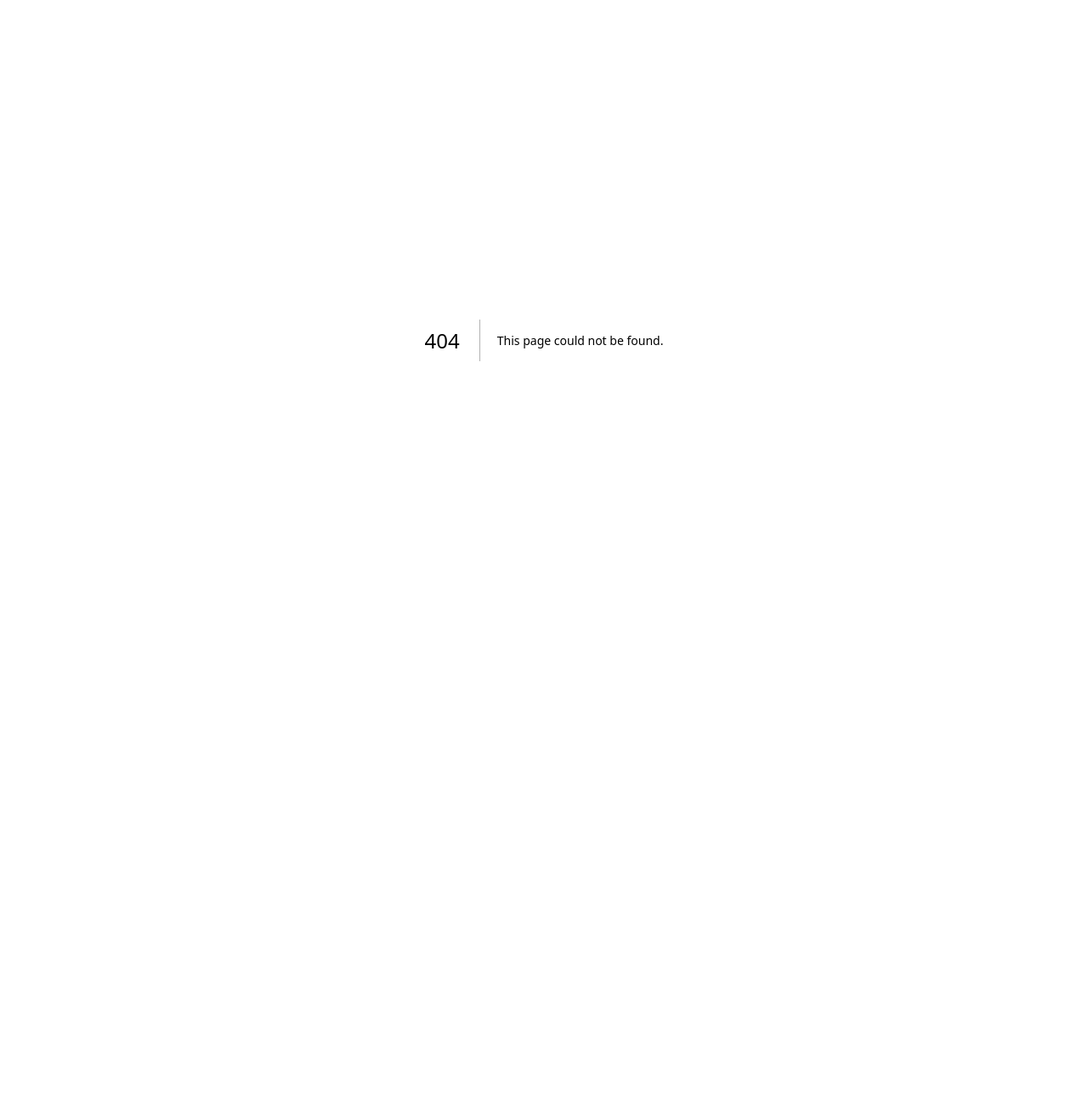
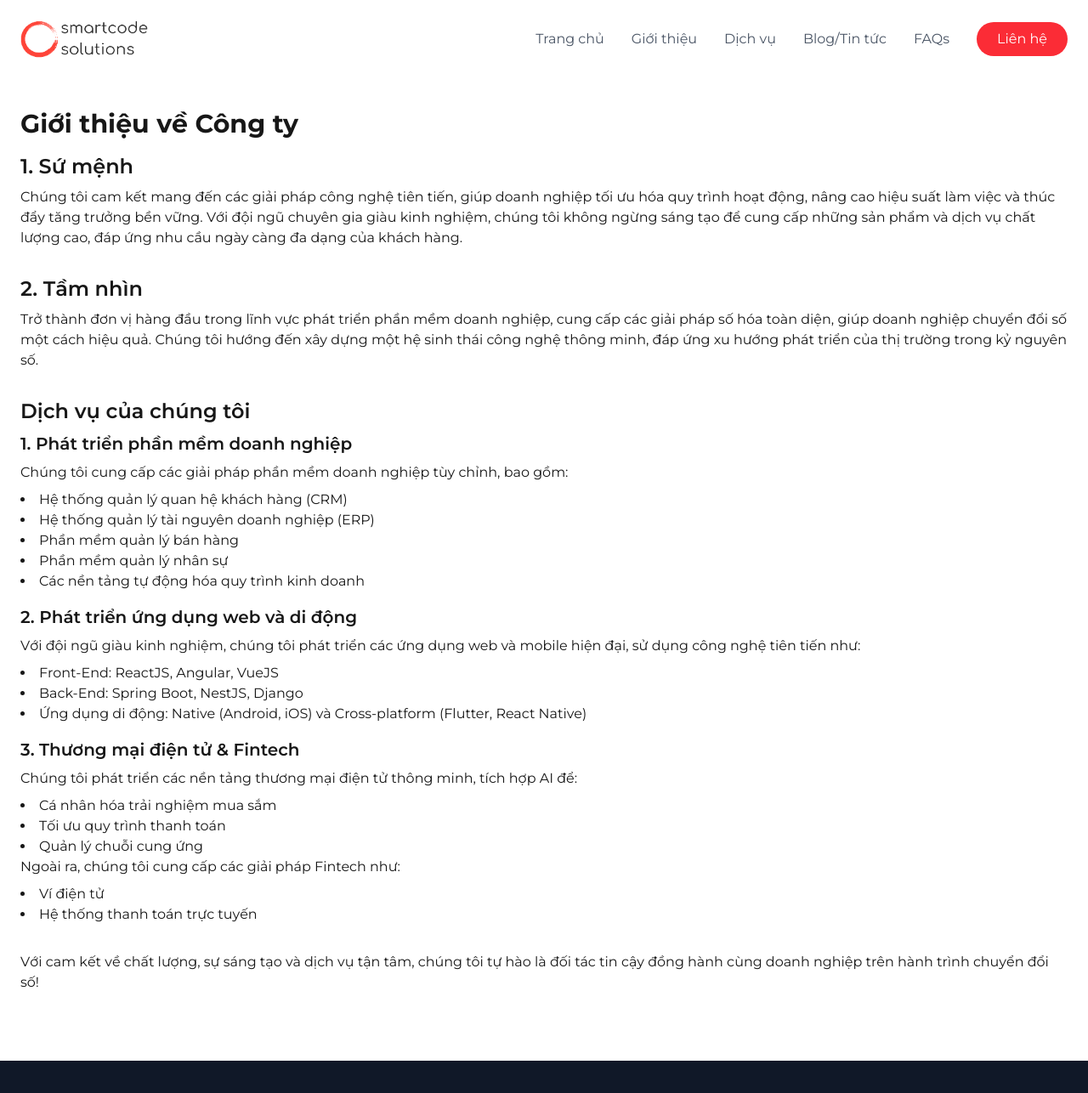
Before and after one commit to vmtri96/landing-page, a Next.js app: page /about-us in a window 1280 px wide. Before the commit this address had no page. Shown: the top 1286 px of the page at 85% size. Before the commit the page ends 800 px from the top, so only its background shows below. Built offline with nearby package versions, Linux system fonts and the light colour scheme.

Commit message:
impl about us page

```diff
--- /dev/null
+++ b/src/app/about-us/page.tsx
@@ -0,0 +1,79 @@
+import Footer from "@/components/Footer";
+import Header from "@/components/Header";
+import type { Metadata } from "next";
+
+export const metadata: Metadata = {
+  title: "Smartcode Solutions - Giới thiệu về công ty - Sứ mệnh, Tầm nhìn & Dịch vụ",
+  description: "Chúng tôi cung cấp các giải pháp phần mềm doanh nghiệp, phát triển ứng dụng web & di động, thương mại điện tử & Fintech, giúp doanh nghiệp tối ưu hóa quy trình và chuyển đổi số hiệu quả.",
+};
+
+export default function AboutUs() {
+  return (
+    <main className="min-h-screen">
+      <Header />
+      <div className="pt-24 pb-12 md:pt-32 md:pb-20 from-blue-50 to-white container mx-auto px-6">
+        <h1 className="text-3xl font-bold mb-4">Giới thiệu về Công ty</h1>
+
+        <section className="mb-8">
+          <h2 className="text-2xl font-semibold mb-2">1. Sứ mệnh</h2>
+          <p className="mb-4">
+            Chúng tôi cam kết mang đến các giải pháp công nghệ tiên tiến, giúp doanh nghiệp tối ưu hóa quy trình hoạt động, nâng cao hiệu suất làm việc và thúc đẩy tăng trưởng bền vững. Với đội ngũ chuyên gia giàu kinh nghiệm, chúng tôi không ngừng sáng tạo để cung cấp những sản phẩm và dịch vụ chất lượng cao, đáp ứng nhu cầu ngày càng đa dạng của khách hàng.
+          </p>
+        </section>
+
+        <section className="mb-8">
+          <h2 className="text-2xl font-semibold mb-2">2. Tầm nhìn</h2>
+          <p className="mb-4">
+            Trở thành đơn vị hàng đầu trong lĩnh vực phát triển phần mềm doanh nghiệp, cung cấp các giải pháp số hóa toàn diện, giúp doanh nghiệp chuyển đổi số một cách hiệu quả. Chúng tôi hướng đến xây dựng một hệ sinh thái công nghệ thông minh, đáp ứng xu hướng phát triển của thị trường trong kỷ nguyên số.
+          </p>
+        </section>
+
+        <section className="mb-8">
+          <h2 className="text-2xl font-semibold mb-2">Dịch vụ của chúng tôi</h2>
+
+          <div className="mb-4">
+            <h3 className="text-xl font-semibold mb-2">1. Phát triển phần mềm doanh nghiệp</h3>
+            <p className="mb-2">Chúng tôi cung cấp các giải pháp phần mềm doanh nghiệp tùy chỉnh, bao gồm:</p>
+            <ul className="list-disc list-inside">
+              <li>Hệ thống quản lý quan hệ khách hàng (CRM)</li>
+              <li>Hệ thống quản lý tài nguyên doanh nghiệp (ERP)</li>
+              <li>Phần mềm quản lý bán hàng</li>
+              <li>Phần mềm quản lý nhân sự</li>
+              <li>Các nền tảng tự động hóa quy trình kinh doanh</li>
+            </ul>
+          </div>
+
+          <div className="mb-4">
+            <h3 className="text-xl font-semibold mb-2">2. Phát triển ứng dụng web và di động</h3>
+            <p className="mb-2">Với đội ngũ giàu kinh nghiệm, chúng tôi phát triển các ứng dụng web và mobile hiện đại, sử dụng công nghệ tiên tiến như:</p>
+            <ul className="list-disc list-inside">
+              <li>Front-End: ReactJS, Angular, VueJS</li>
+              <li>Back-End: Spring Boot, NestJS, Django</li>
+              <li>Ứng dụng di động: Native (Android, iOS) và Cross-platform (Flutter, React Native)</li>
+            </ul>
+          </div>
+
+          <div className="mb-4">
+            <h3 className="text-xl font-semibold mb-2">3. Thương mại điện tử & Fintech</h3>
+            <p className="mb-2">Chúng tôi phát triển các nền tảng thương mại điện tử thông minh, tích hợp AI để:</p>
+            <ul className="list-disc list-inside">
+              <li>Cá nhân hóa trải nghiệm mua sắm</li>
+              <li>Tối ưu quy trình thanh toán</li>
+              <li>Quản lý chuỗi cung ứng</li>
+            </ul>
+            <p className="mb-2">Ngoài ra, chúng tôi cung cấp các giải pháp Fintech như:</p>
+            <ul className="list-disc list-inside">
+              <li>Ví điện tử</li>
+              <li>Hệ thống thanh toán trực tuyến</li>
+            </ul>
+          </div>
+        </section>
+
+        <p className="mt-8">
+          Với cam kết về chất lượng, sự sáng tạo và dịch vụ tận tâm, chúng tôi tự hào là đối tác tin cậy đồng hành cùng doanh nghiệp trên hành trình chuyển đổi số!
+        </p>
+      </div>
+      <Footer/>
+    </main>
+  )
+}
--- a/src/components/Contact.tsx
+++ b/src/components/Contact.tsx
@@ -69,10 +69,10 @@ export default function Contact() {
         <div className="max-w-4xl mx-auto">
           <div className="text-center mb-16">
             <h2 className="text-3xl md:text-4xl font-bold text-gray-900 mb-4">
-              Get In Touch
+              Liên hệ với chúng tôi
             </h2>
             <p className="text-gray-600">
-              Ready to start your digital transformation? Contact us today.
+              Bạn đã sẵn sàng bắt đầu quá trình chuyển đổi số chưa? Hãy liên hệ với chúng tôi ngay hôm nay.
             </p>
           </div>
 
@@ -80,13 +80,13 @@ export default function Contact() {
             <div className="md:flex md:flex-row gap-6">
               <div className="flex-1 mb-5 md:mb-0">
                 <label htmlFor="name" className="block text-gray-700 font-medium mb-2">
-                  Name
+                  Họ và tên
                 </label>
                 <input
                   type="text"
                   id="name"
                   className="w-full px-4 py-3 rounded-lg border border-gray-300 focus:border-transparent"
-                  placeholder="Your name"
+                  placeholder="Họ và tên của bạn"
                   value={formData.name}
                   onChange={(e) => setFormData({ ...formData, name: e.target.value })}
                 />
@@ -94,13 +94,13 @@ export default function Contact() {
               </div>
               <div className="flex-1">
                 <label htmlFor="phoneNumber" className="block text-gray-700 font-medium mb-2">
-                  Phone number
+                  Số điện thoại
                 </label>
                 <input
                   type="text"
                   id="phoneNumber"
                   className="w-full px-4 py-3 rounded-lg border border-gray-300 focus:border-transparent"
-                  placeholder="Your phone number"
+                  placeholder="Số điện thoại của bạn"
                   value={formData.phoneNumber}
                   onChange={(e) => setFormData({ ...formData, phoneNumber: e.target.value })}
                 />
@@ -125,13 +125,13 @@ export default function Contact() {
 
             <div>
               <label htmlFor="message" className="block text-gray-700 font-medium mb-2">
-                Message
+                Nội dung liên hệ
               </label>
               <textarea
                 id="message"
                 rows={4}
                 className="w-full px-4 py-3 rounded-lg border border-gray-300 focus:border-transparent"
-                placeholder="Your message"
+                placeholder="Nội dung liên hệ"
                 value={formData.message}
                 onChange={(e) => setFormData({ ...formData, message: e.target.value })}
               />
@@ -143,7 +143,7 @@ export default function Contact() {
                 type="submit"
                 className="bg-red-500 text-white px-8 py-3 rounded-full hover:bg-red-600 transition-colors cursor-pointer"
               >
-                Send Message
+                Gửi liên hệ
               </button>
             </div>
           </form>
--- a/src/components/Footer.tsx
+++ b/src/components/Footer.tsx
@@ -53,7 +53,7 @@ export default function Footer() {
             <h4 className="text-lg font-semibold mb-4">Công ty</h4>
             <ul className="space-y-2">
               <li>
-                <Link href="#" className="text-gray-400 hover:text-white transition-colors">
+                <Link href="/about-us" className="text-gray-400 hover:text-white transition-colors">
                   Giới thiệu
                 </Link>
               </li>
--- a/src/components/Header.tsx
+++ b/src/components/Header.tsx
@@ -24,13 +24,13 @@ export default function Header() {
 
           {/* Desktop Navigation */}
           <div className="hidden md:flex items-center space-x-8">
-            <Link href="#home" className="text-gray-600 hover:text-red-500 transition-colors">
+            <Link href="/#home" className="text-gray-600 hover:text-red-500 transition-colors">
               Trang chủ
             </Link>
-            <Link href="#about" className="text-gray-600 hover:text-red-500 transition-colors">
+            <Link href="/#about" className="text-gray-600 hover:text-red-500 transition-colors">
               Giới thiệu
             </Link>
-            <Link href="#services" className="text-gray-600 hover:text-red-500 transition-colors">
+            <Link href="/#services" className="text-gray-600 hover:text-red-500 transition-colors">
               Dịch vụ
             </Link>
             {/* <Link href="#products" className="text-gray-600 hover:text-red-500 transition-colors">
@@ -72,13 +72,13 @@ export default function Header() {
         {isMenuOpen && (
           <div className="md:hidden mt-4 pb-4">
             <div className="flex flex-col space-y-4">
-              <Link href="#home" className="text-gray-600 hover:text-red-500 transition-colors">
+              <Link href="/#home" className="text-gray-600 hover:text-red-500 transition-colors">
                 Trang chủ
               </Link>
-              <Link href="#about" className="text-gray-600 hover:text-red-500 transition-colors">
+              <Link href="/#about" className="text-gray-600 hover:text-red-500 transition-colors">
                 Giới thiệu
               </Link>
-              <Link href="#services" className="text-gray-600 hover:text-red-500 transition-colors">
+              <Link href="/#services" className="text-gray-600 hover:text-red-500 transition-colors">
                 Dịch vụ
               </Link>
               {/* <Link href="#products" className="text-gray-600 hover:text-red-500 transition-colors">
--- a/src/components/Services.tsx
+++ b/src/components/Services.tsx
@@ -114,7 +114,7 @@ export default function Services() {
                 {service.description}
               </p>
               <button className="mt-6 text-red-500 font-semibold hover:text-red-600 transition-colors cursor-pointer">
-                Learn More →
+                Xem thêm →
               </button>
             </div>
           ))}
```
